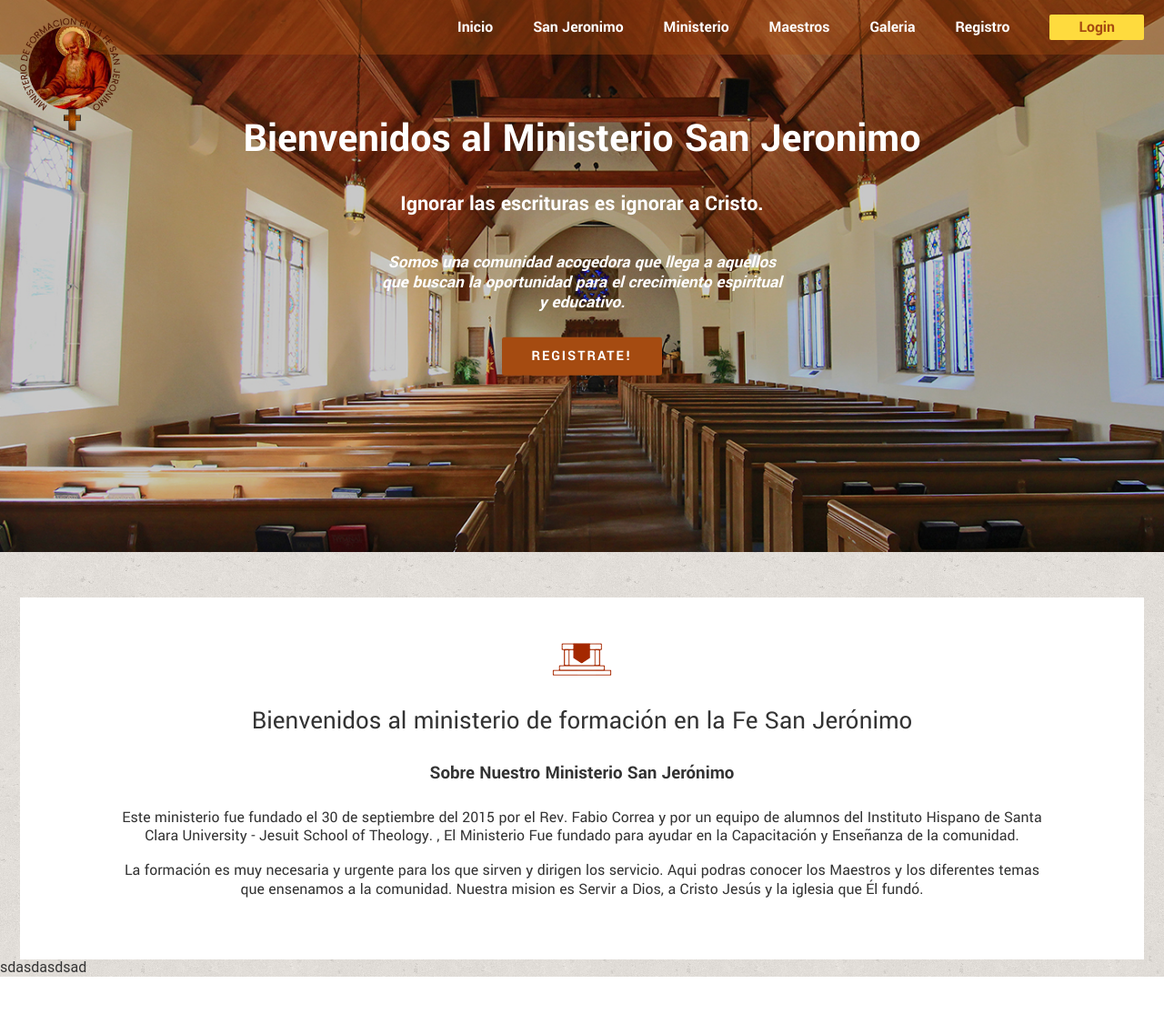
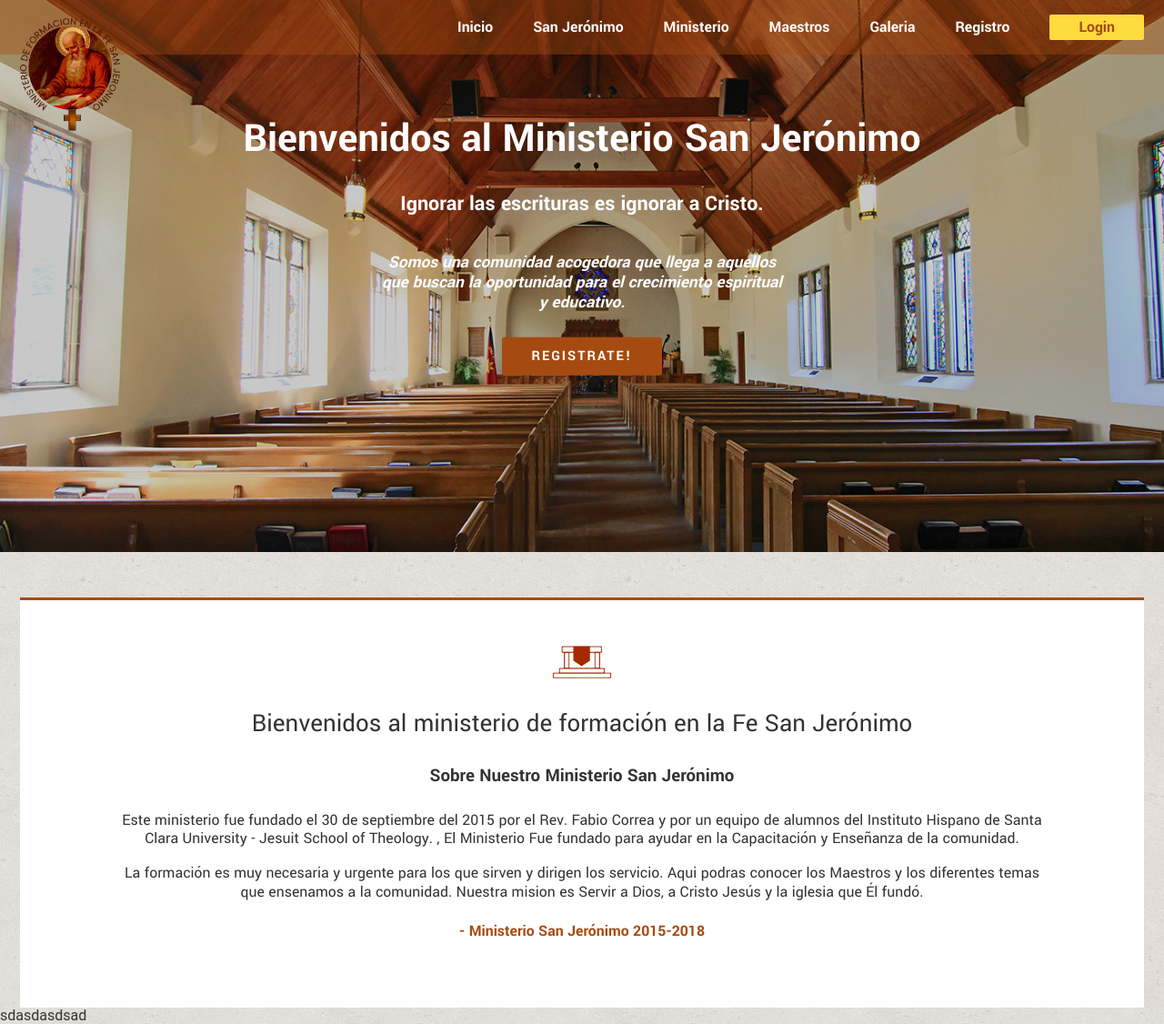
Before and after one commit to IvanMendieta/sanjeronimo_V2.0, a website: page app/index.html in a window 1280 px wide. Shown: the whole page at 91% size. Before the commit the page ends 1074 px from the top, so only its background shows below. Drawn offline with Linux system fonts and the light colour scheme.

Commit message:
uploading header files... details

```diff
--- a/app/assets/styles/modules/_altar.css
+++ b/app/assets/styles/modules/_altar.css
@@ -3,6 +3,7 @@
   text-align: center;
 
   &__text-content{
+    border-top: 3px solid $mainOrange;
     background-color: $mainWhite;
     padding: 50px 100px;
     @mixin atSmall{
@@ -24,6 +25,10 @@
     @mixin atSmall{
       font-size: 1rem;
     }
+    &--ministerio{
+      color: $mainOrange;
+      font-size: 1.1rem;
+    }
   }
   &__description{
     font-size: 1.1rem;
--- a/app/index.html
+++ b/app/index.html
@@ -19,7 +19,7 @@
     </div>
     <nav class="navlinks">
       <ul><li><a href="#">Inicio</a></li></ul>
-      <ul><li><a href="#">San Jeronimo</a></li></ul>
+      <ul><li><a href="#">San Jerónimo</a></li></ul>
       <ul><li><a href="#">Ministerio</a></li></ul>
       <ul><li><a href="#">Maestros</a></li></ul>
       <ul><li><a href="#">Galeria</a></li></ul>
@@ -39,7 +39,7 @@
     </picture>
     <div class="large-hero__text-content">
       <div class="wrapper">
-        <h1 class="large-hero__title">Bienvenidos al Ministerio San Jeronimo</h1>
+        <h1 class="large-hero__title">Bienvenidos al Ministerio San Jerónimo</h1>
         <h2 class="large-hero__subtitle">Ignorar las escrituras es ignorar a Cristo.</h2>
         <p class="large-hero__description">Somos una comunidad acogedora que llega a aquellos que buscan la oportunidad para el crecimiento espiritual y educativo.</p>
         <p><a class="btn btn--margin-top" href="#">Registrate!</a></p>
@@ -56,6 +56,7 @@
       <h4 class="about-us__subtitle">Sobre Nuestro Ministerio San Jerónimo</h4>
       <p class="about-us__description">Este ministerio fue fundado el 30 de septiembre del 2015 por el Rev. Fabio Correa y por un equipo de alumnos del Instituto Hispano de Santa Clara University - Jesuit School of Theology. , El Ministerio Fue fundado para ayudar en la Capacitación y Enseñanza de la comunidad.<p>
       <p class="about-us__description">La formación es muy necesaria y urgente para los que sirven y dirigen los servicio. Aqui podras conocer los Maestros y los diferentes temas que ensenamos a la comunidad. Nuestra mision es Servir a Dios, a Cristo Jesús y la iglesia que Él fundó.</p>
+      <h4 class="about-us__subtitle about-us__subtitle--ministerio"> - Ministerio San Jerónimo 2015-2018</h4>
     </div>
   </div>
 </section>
--- a/app/temp/styles/styles.css
+++ b/app/temp/styles/styles.css
@@ -393,6 +393,7 @@ nav.navlinks a{
 
 }
 .about-us__text-content{
+    border-top: 3px solid #a54b11;
     background-color: #fff;
     padding: 50px 100px;
   }
@@ -424,6 +425,10 @@ nav.navlinks a{
       font-size: 1rem
   }
   }
+.about-us__subtitle--ministerio{
+      color: #a54b11;
+      font-size: 1.1rem;
+    }
 .about-us__description{
     font-size: 1.1rem;
     font-family: 'Yantramanav', sans-serif;
```
